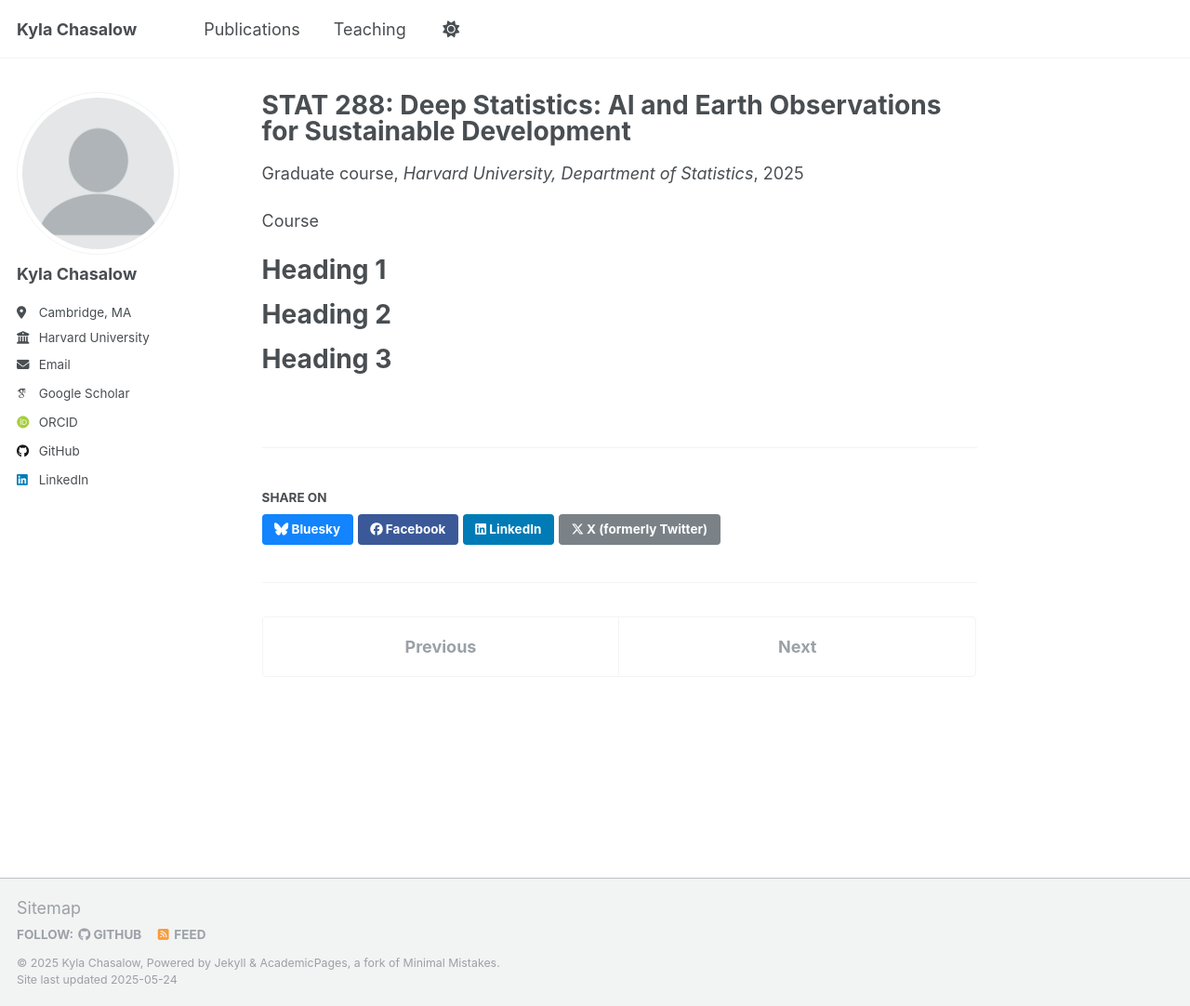
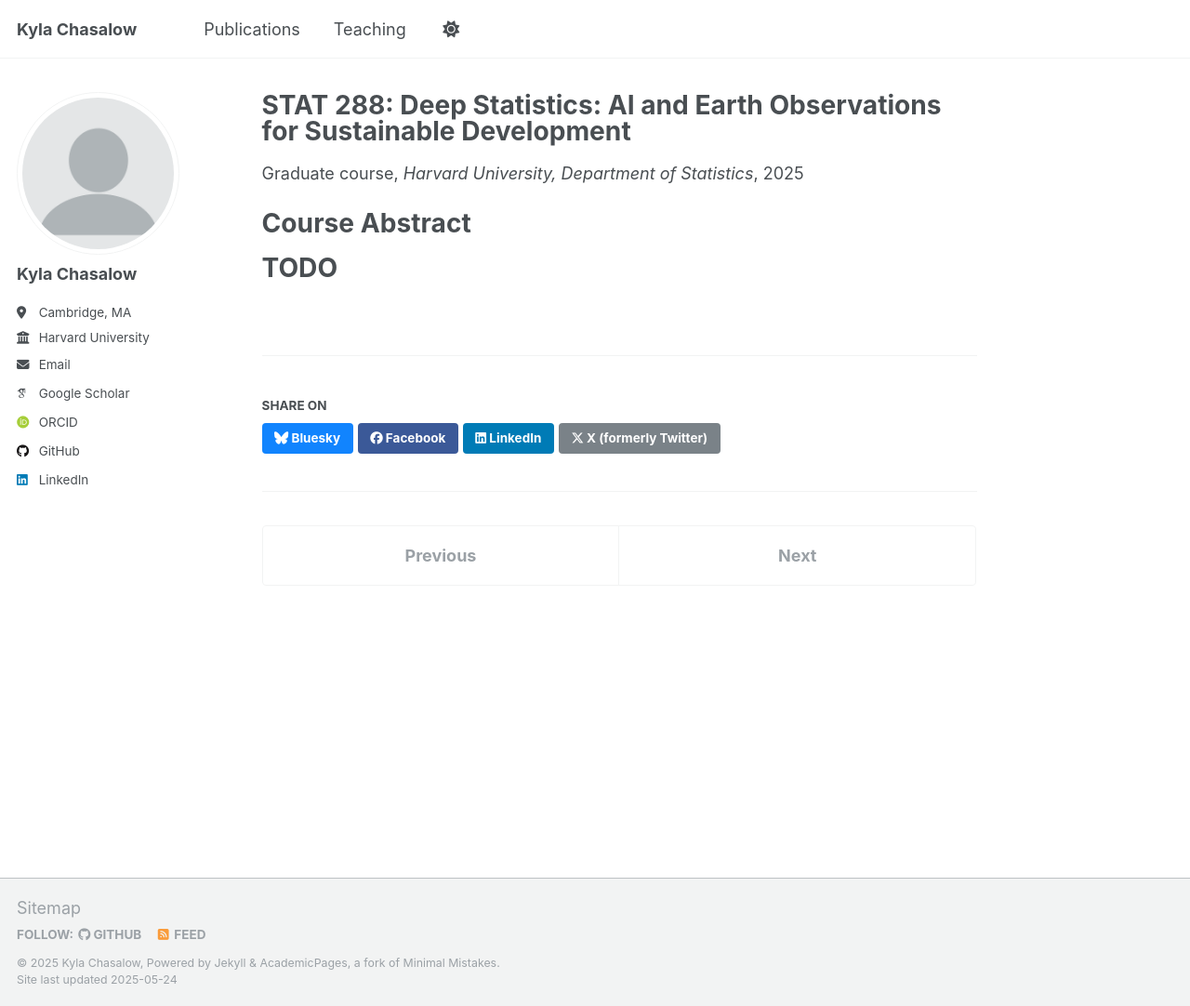
Before and after one commit to kchaz/kchaz-github.io, a Jekyll site: the page built from _teaching/DeepStat.md, in a window 1280 px wide and 1082 px high. Shown: the whole window at 93% size. Built offline with Jekyll 4.4.1, drawn with Linux system fonts in a browser that asks for light colours; some web fonts are replaced.

Commit message:
Update DeepStat.md

```diff
--- a/_teaching/DeepStat.md
+++ b/_teaching/DeepStat.md
@@ -7,13 +7,9 @@ venue: "Harvard University, Department of Statistics"
 date: Spring 2024, 2025
 location: "Cambridge, MA"
 ---
-Course
 
-Heading 1
+Course Abstract
 ======
 
-Heading 2
+TODO
 ======
-
-Heading 3
-======
```
